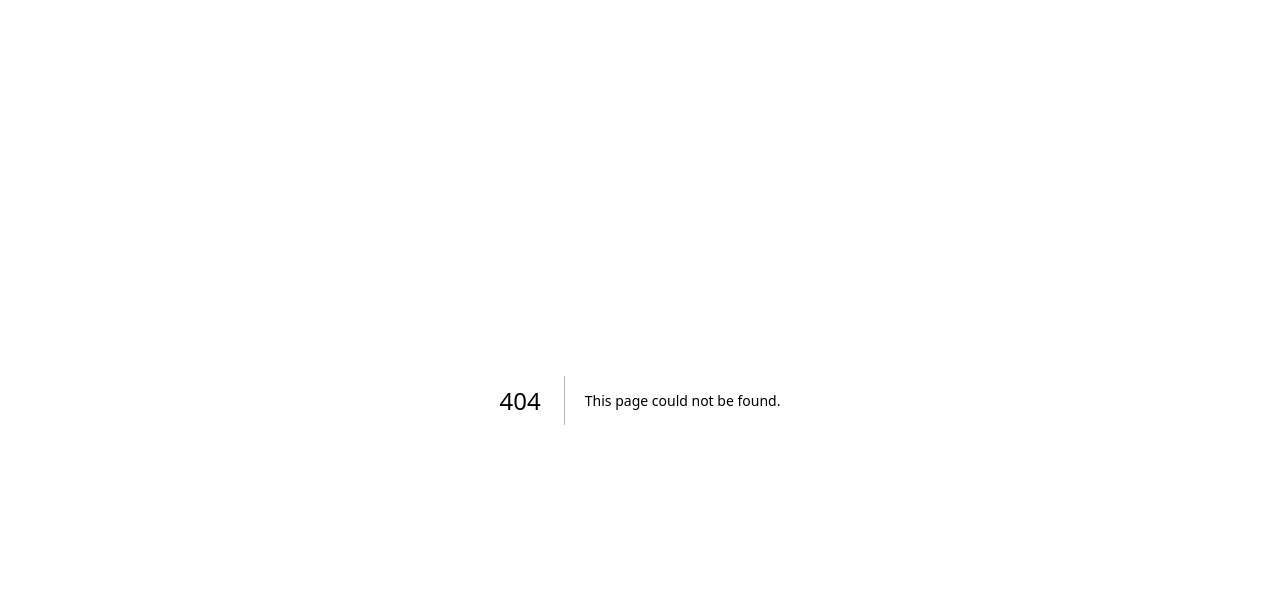
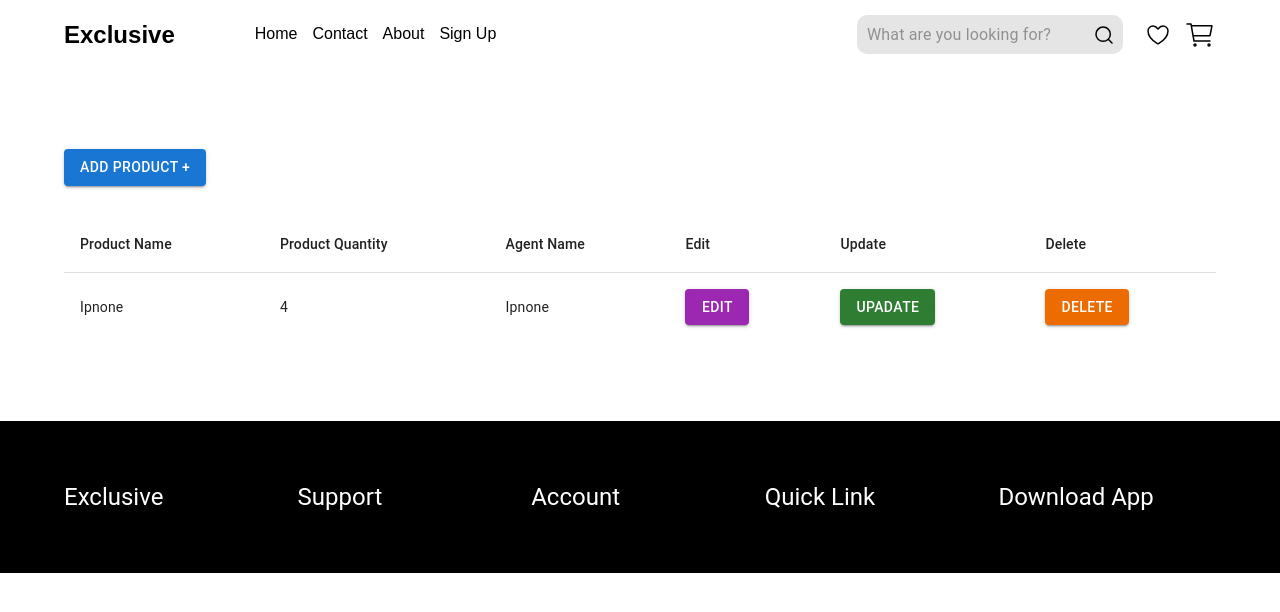
Before and after one commit to web-adi/app_route_file, a Next.js app: page /todo in a window 1280 px wide. Before the commit this address had no page. Shown: the top 612 px of the page. Built offline with nearby package versions, Linux system fonts and the light colour scheme.

Commit message:
curd operation

```diff
--- /dev/null
+++ b/Components/TodoBlk/TodoBlk.tsx
@@ -0,0 +1,47 @@
+import {
+  AddProductModal,
+  TodoBlkStyled,
+} from "@/styles/StyledComponent/TodoBlkStyled";
+import React from "react";
+import Container from "@mui/material/Container";
+import { Box, Button, TextField } from "@mui/material";
+import MuiModalWrapper from "@/ui/Modal/MuiModalWrapper/MuiModalWrapper";
+import ViewProductDetails from "../ViewProductDetails/ViewProductDetails";
+
+const TodoBlk = () => {
+  const [open, setOpen] = React.useState(false);
+  const handleOpen = () => setOpen(true);
+  const handleClose = () => setOpen(false);
+
+  return (
+    <TodoBlkStyled className="commonGap">
+      <Container fixed>
+        <Button variant="contained" color="primary" onClick={handleOpen}>
+          Add Product +{" "}
+        </Button>
+
+        <ViewProductDetails/>
+
+        {/* Modal */}
+        <MuiModalWrapper open={open} onClose={handleClose} title="Add Product">
+          <AddProductModal>
+            <Box className="cmnFrom">
+              <TextField placeholder="Product Name" fullWidth />
+            </Box>
+            <Box className="cmnFrom">
+              <TextField placeholder="Product Qantity" fullWidth />
+            </Box>
+            <Box className="cmnFrom">
+              <TextField placeholder="Agent Name" fullWidth />
+            </Box>
+            <Button variant="contained" color="primary" className="addBtn">
+              Add
+            </Button>
+          </AddProductModal>
+        </MuiModalWrapper>
+      </Container>
+    </TodoBlkStyled>
+  );
+};
+
+export default TodoBlk;
--- /dev/null
+++ b/Components/ViewProductDetails/ViewProductDetails.tsx
@@ -0,0 +1,66 @@
+import { ViewProductDetailsWrap } from "@/styles/StyledComponent/ViewProductDetailsWrap";
+import {
+  Button,
+  Table,
+  TableBody,
+  TableCell,
+  TableHead,
+  TableRow,
+} from "@mui/material";
+import React from "react";
+
+const tableData = [
+  {
+    productName: "Ipnone",
+    quantity: 4,
+    agentName: "relince",
+  },
+];
+
+const ViewProductDetails = () => {
+  return (
+    <ViewProductDetailsWrap>
+      <Table>
+        <TableHead>
+          <TableRow>
+            <TableCell align="left">Product Name</TableCell>
+            <TableCell align="left">Product Quantity</TableCell>
+            <TableCell align="left">Agent Name</TableCell>
+            <TableCell align="left">Edit</TableCell>
+            <TableCell align="left">Update</TableCell>
+            <TableCell align="left">Delete</TableCell>
+          </TableRow>
+        </TableHead>
+        <TableBody>
+          {tableData.map((item, index) => (
+            <TableRow
+              key={index}
+              sx={{ "&:last-child td, &:last-child th": { border: 0 } }}
+            >
+              <TableCell align="left">{item.productName}</TableCell>
+              <TableCell align="left">{item.quantity}</TableCell>
+              <TableCell align="left">{item.productName}</TableCell>
+              <TableCell align="left">
+                <Button variant="contained" color="secondary">
+                  Edit
+                </Button>
+              </TableCell>
+              <TableCell align="left">
+                <Button variant="contained" color="success">
+                  Upadate
+                </Button>
+              </TableCell>
+              <TableCell align="left">
+                <Button color="warning" variant="contained">
+                  Delete
+                </Button>
+              </TableCell>
+            </TableRow>
+          ))}
+        </TableBody>
+      </Table>
+    </ViewProductDetailsWrap>
+  );
+};
+
+export default ViewProductDetails;
--- /dev/null
+++ b/pages/todo.tsx
@@ -0,0 +1,13 @@
+import TodoBlk from "@/Components/TodoBlk/TodoBlk";
+import Wrapper from "@/layout/Wrapper/Wrapper";
+import React from "react";
+
+const Todo = () => {
+  return (
+    <Wrapper>
+      <TodoBlk />
+    </Wrapper>
+  );
+};
+
+export default Todo;
--- /dev/null
+++ b/styles/StyledComponent/TodoBlkStyled.tsx
@@ -0,0 +1,32 @@
+import { primaryColors } from "@/mui-theme/_muiPalette";
+import { Box, styled } from "@mui/material";
+
+export const TodoBlkStyled = styled(Box)``;
+
+export const AddProductModal = styled(Box)`
+  margin-top: 20px;
+
+  .cmnFrom {
+    margin-bottom: 15px;
+
+    .MuiFormControl-root {
+      .MuiInputBase-root {
+        background: rgba(0, 0, 0, 0.1);
+        border-radius: 12px;
+      }
+      fieldset {
+        display: none;
+      }
+    }
+  }
+
+  .addBtn {
+    margin-top: 10px;
+    max-width: 130px;
+    width: 100%;
+    min-width: auto;
+    &:hover {
+      background: ${primaryColors.primary};
+    }
+  }
+`;
--- /dev/null
+++ b/styles/StyledComponent/ViewProductDetailsWrap.tsx
@@ -0,0 +1,5 @@
+import { Box, styled } from "@mui/material";
+
+export const ViewProductDetailsWrap = styled(Box)`
+  padding-top: 30px;
+`;
--- /dev/null
+++ b/ui/Modal/MuiModalWrapper/MuiModalWrapper.tsx
@@ -0,0 +1,54 @@
+import { primaryColors } from "@/mui-theme/_muiPalette";
+import { Box, Dialog, Modal, Typography } from "@mui/material";
+import React from "react";
+import styled from "styled-components";
+
+interface muiModalWrapperProps {
+  open: boolean;
+  children: JSX.Element | JSX.Element[];
+  onClose?: () => void;
+  title: string;
+}
+
+export const CustomDialog = styled(Dialog)`
+  .MuiPaper-root {
+    width: 100%;
+    max-width: 600px;
+    border-radius: 10px;
+    height: auto;
+    .modalContent {
+      padding: 20px;
+      h6 {
+        font-size: 20px;
+        font-weight: 600;
+        color: ${primaryColors.black};
+        text-transform: uppercase;
+      }
+    }
+  }
+`;
+
+const MuiModalWrapper = ({
+  open,
+  children,
+  onClose,
+  title,
+}: muiModalWrapperProps) => {
+  return (
+    <CustomDialog
+      open={open}
+      onClose={onClose}
+      aria-labelledby="modal-modal-title"
+      aria-describedby="modal-modal-description"
+    >
+      <Box className="modalContent">
+        <Typography id="modal-modal-title" variant="h6">
+          {title}
+        </Typography>
+        <Box>{children}</Box>
+      </Box>
+    </CustomDialog>
+  );
+};
+
+export default MuiModalWrapper;
```
